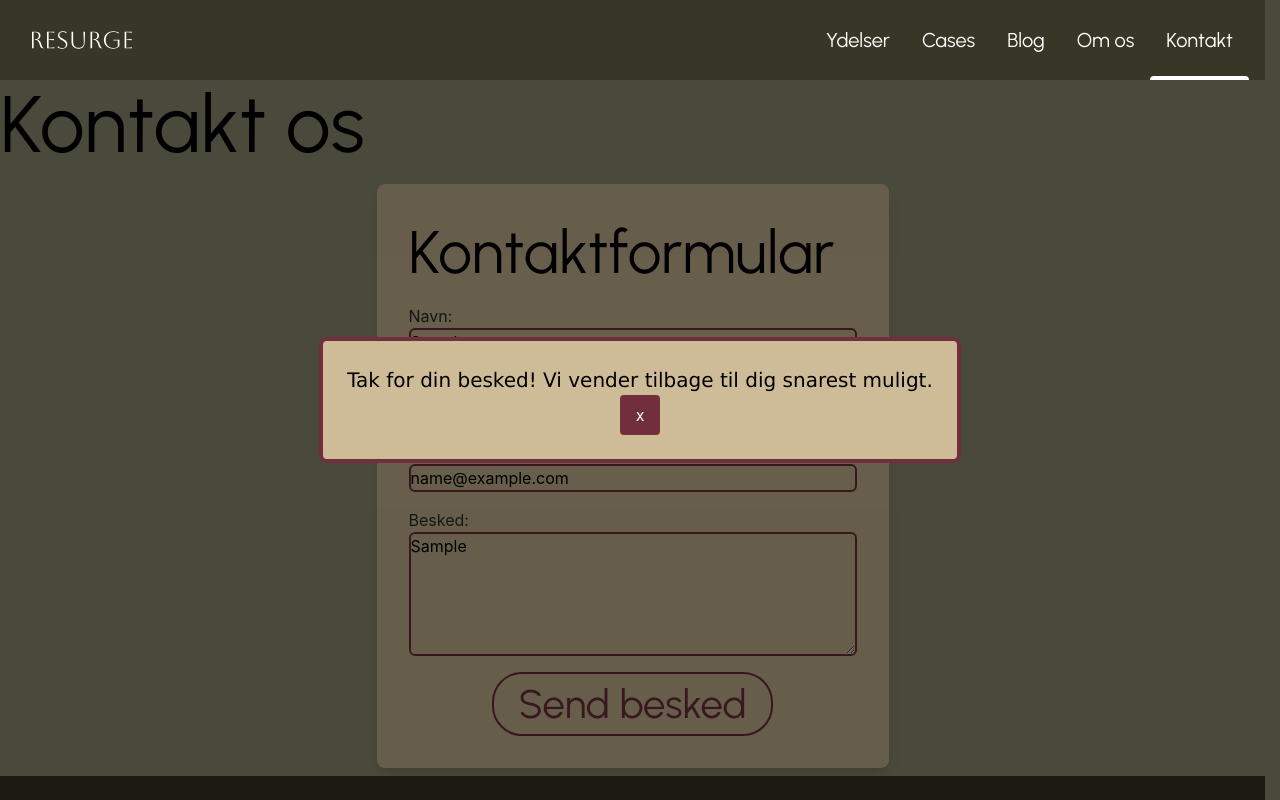
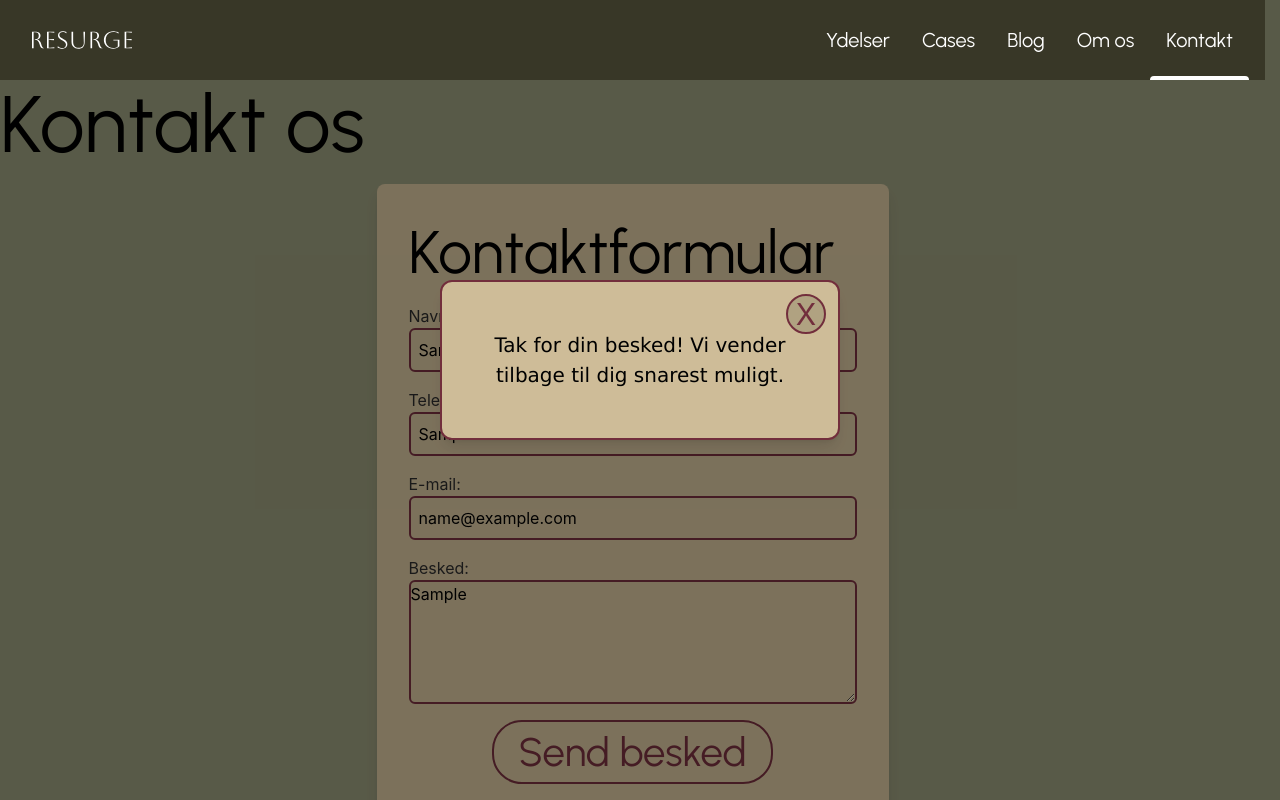
Before and after one commit to SaltyStarfish/resurge-projekt, a React (Vite) app in the folder resurge-react-project/: page /kontakt in a window 1280 px wide. Both pictures are taken after typing "Sample", "Sample", "name@example.com", "Sample" into the empty fields and a click on the button "Send besked". Shown: the top 800 px of the page. Built offline with nearby package versions, Linux system fonts and the light colour scheme.

Commit message:
padding tilføjet + pop-up-styling rettet

```diff
--- a/resurge-react-project/src/views/KontaktView.jsx
+++ b/resurge-react-project/src/views/KontaktView.jsx
@@ -50,7 +50,7 @@ function KontaktView() {
           value={formData.navn}
           onChange={handleChange}
           placeholder="Skriv dit navn her"
-          className="border-2 border-[#722E3C] rounded-md mb-4"
+          className="border-2 border-[#722E3C] rounded-md mb-4 p-2"
        />
 
           <label htmlFor="telefon" className="text-[#2B2B2B]">Telefon:</label>
@@ -61,7 +61,7 @@ function KontaktView() {
           value={formData.telefon}
           onChange={handleChange}
           placeholder="Hvilket nummer må vi kontakte dig på?"
-          className="border-2 border-[#722E3C] rounded-md mb-4"
+          className="border-2 border-[#722E3C] rounded-md mb-4 p-2"
           />
 
           <label htmlFor="email" className="text-[#2B2B2B]">E-mail:</label>
@@ -72,7 +72,7 @@ function KontaktView() {
           value={formData.email}
           onChange={handleChange}
           placeholder="Skriv din e-mailadresse her"
-          className="border-2 border-[#722E3C] rounded-md mb-4" />
+          className="border-2 border-[#722E3C] rounded-md mb-4 p-2" />
 
           <label htmlFor="besked" className="text-[#2B2B2B]">Besked:</label>
           <textarea
@@ -96,13 +96,14 @@ function KontaktView() {
 
       { /* Popup */ }
       {popupVisible && (
-        <div className="fixed inset-0 flex items-center justify-center bg-black/50">
-          <div className="bg-[#CEBC98] border-4 border-[#722E3C] rounded-lg p-6 relative w-[#300px] text-center">
+        <div className="fixed inset-0 flex items-center justify-center bg-black/40 pb-20">
+          <div className="bg-[#CEBC98] border-2 border-[#722E3C] rounded-xl shadow-lg p-12 relative w-[400px] text-center">
 
             <p className="font-body font-medium">Tak for din besked! Vi vender tilbage til dig snarest muligt.</p>
 
-            <button onClick={() => setPopupVisible(false)} className="bg-[#722E3C] text-white py-2 px-4 rounded">
-              x
+            <button onClick={() => setPopupVisible(false)}
+            className="absolute top-3 right-3 w-10 h-10 bg-[#383727]/20 border-2 border-[#722E3C] rounded-full text-[#722E3C] flex items-center justify-center text-3xl">
+              X
             </button>
           </div>
         </div>
```
